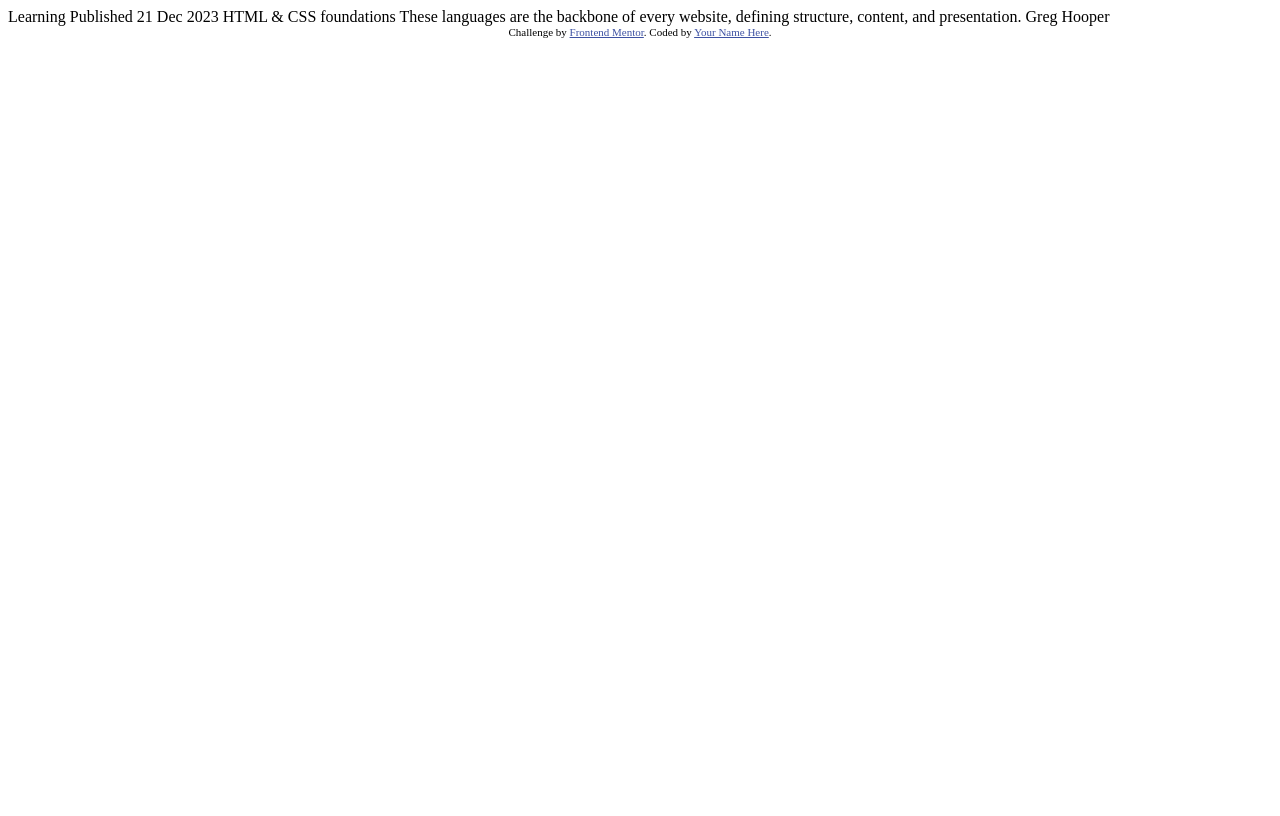
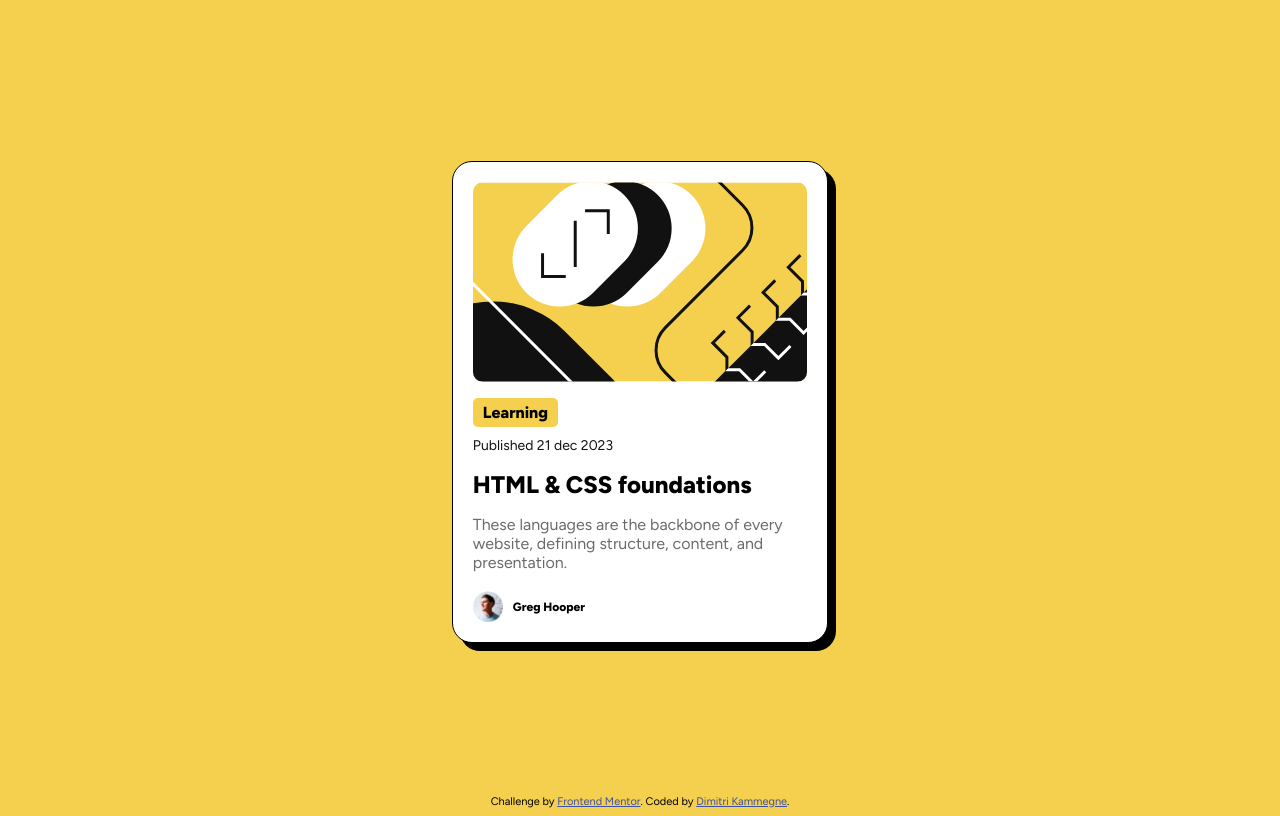
Before and after one commit to ka-dim/blog-preview-card-main, a plain HTML site: page index.html in a window 1280 px wide. Drawn offline with Linux system fonts and the light colour scheme.

Commit message:
First try without looking at the figma file

```diff
--- a/index.html
+++ b/index.html
@@ -1,34 +1,146 @@
 <!DOCTYPE html>
 <html lang="en">
-<head>
-  <meta charset="UTF-8">
-  <meta name="viewport" content="width=device-width, initial-scale=1.0"> <!-- displays site properly based on user's device -->
+  <head>
+    <meta charset="UTF-8" />
+    <meta name="viewport" content="width=device-width, initial-scale=1.0" />
+    <!-- displays site properly based on user's device -->
 
-  <link rel="icon" type="image/png" sizes="32x32" href="./assets/images/favicon-32x32.png">
+    <link
+      rel="icon"
+      type="image/png"
+      sizes="32x32"
+      href="./assets/images/favicon-32x32.png"
+    />
 
-  <title>Frontend Mentor | Blog preview card</title>
+    <title>Frontend Mentor | Blog preview card</title>
 
-  <!-- Feel free to remove these styles or customise in your own stylesheet 👍 -->
-  <style>
-    .attribution { font-size: 11px; text-align: center; }
-    .attribution a { color: hsl(228, 45%, 44%); }
-  </style>
-</head>
-<body>
+    <link
+      rel="stylesheet"
+      href="https://fonts.googleapis.com/css2?family=Figtree:wght@400;800&display=swap"
+    />
 
-  Learning
+    <style>
+      :root {
+        --color-primary: hsl(47, 88%, 63%);
+        --color-secondary: hsl(0, 0%, 100%);
+        --color-tertiary: hsl(0, 0%, 42%);
+        --color-quaternary: hsl(0, 0%, 7%);
+      }
 
-  Published 21 Dec 2023
+      body {
+        background: var(--color-primary);
+        height: 100vh;
+        display: grid;
+        grid-template-rows: 1fr auto;
+        font-family: "Figtree";
+      }
 
-  HTML & CSS foundations
+      .card-component {
+        display: flex;
+        flex-direction: column;
+        width: min-content;
+        margin: auto;
+        background: var(--color-secondary);
+        border: solid 1px black;
+        border-radius: 20px;
+        box-shadow: 8px 8px;
+        padding: 20px;
+      }
 
-  These languages are the backbone of every website, defining structure, content, and presentation.
+      .card-block-image {
+        height: 200px;
+        margin-bottom: 16px;
+      }
 
-  Greg Hooper
+      .card-block-image img {
+        height: inherit;
+        border-radius: 10px;
+      }
 
-  <div class="attribution">
-    Challenge by <a href="https://www.frontendmentor.io?ref=challenge" target="_blank">Frontend Mentor</a>.
-    Coded by <a href="#">Your Name Here</a>.
-  </div>
-</body>
+      .card-block-text {
+        display: flex;
+        flex-direction: column;
+      }
+
+      .status {
+        margin-bottom: 10px;
+        padding: 5px 10px;
+        width: min-content;
+        border-radius: 5px;
+        background: var(--color-primary);
+        font-weight: 800;
+      }
+
+      .published {
+        font-size: 14px;
+        color: var(--color-quaternary);
+        font-weight: 500;
+      }
+
+      .card-block-text h2 {
+        margin: 16px 0;
+      }
+
+      .card-block-text p {
+        margin: 0 0 20px 0;
+        color: var(--color-tertiary);
+      }
+
+      .card-block-footer {
+        height: min-content;
+        display: flex;
+        justify-content: start;
+        align-items: center;
+        height: 30px;
+      }
+
+      .card-block-footer img {
+        width: 30px;
+        margin-right: 10px;
+      }
+
+      .card-block-footer span {
+        font-size: 12px;
+        font-weight: bold;
+      }
+
+      .attribution {
+        font-size: 11px;
+        text-align: center;
+      }
+      .attribution a {
+        color: hsl(228, 45%, 44%);
+      }
+    </style>
+  </head>
+  <body>
+    <div role="figure" class="card-component">
+      <div class="card-block-image">
+        <img
+          src="./assets/images/illustration-article.svg"
+          alt="illustration article"
+        />
+      </div>
+      <div class="card-block-text">
+        <span class="status">Learning</span>
+        <span class="published">Published 21 dec 2023</span>
+        <h2 role="heading" class="title">HTML & CSS foundations</h2>
+        <p>
+          These languages are the backbone of every website, defining structure,
+          content, and presentation.
+        </p>
+      </div>
+      <div class="card-block-footer">
+        <img src="./assets/images/image-avatar.webp" alt="avatar" />
+        <span class="text-image-avatar">Greg Hooper</span>
+      </div>
+    </div>
+    <div class="attribution">
+      Challenge by
+      <a href="https://www.frontendmentor.io?ref=challenge" target="_blank"
+        >Frontend Mentor</a
+      >. Coded by
+      <a href="https://github.com/ka-dim" target="_blank">Dimitri Kammegne</a>.
+    </div>
+  </body>
 </html>
```
